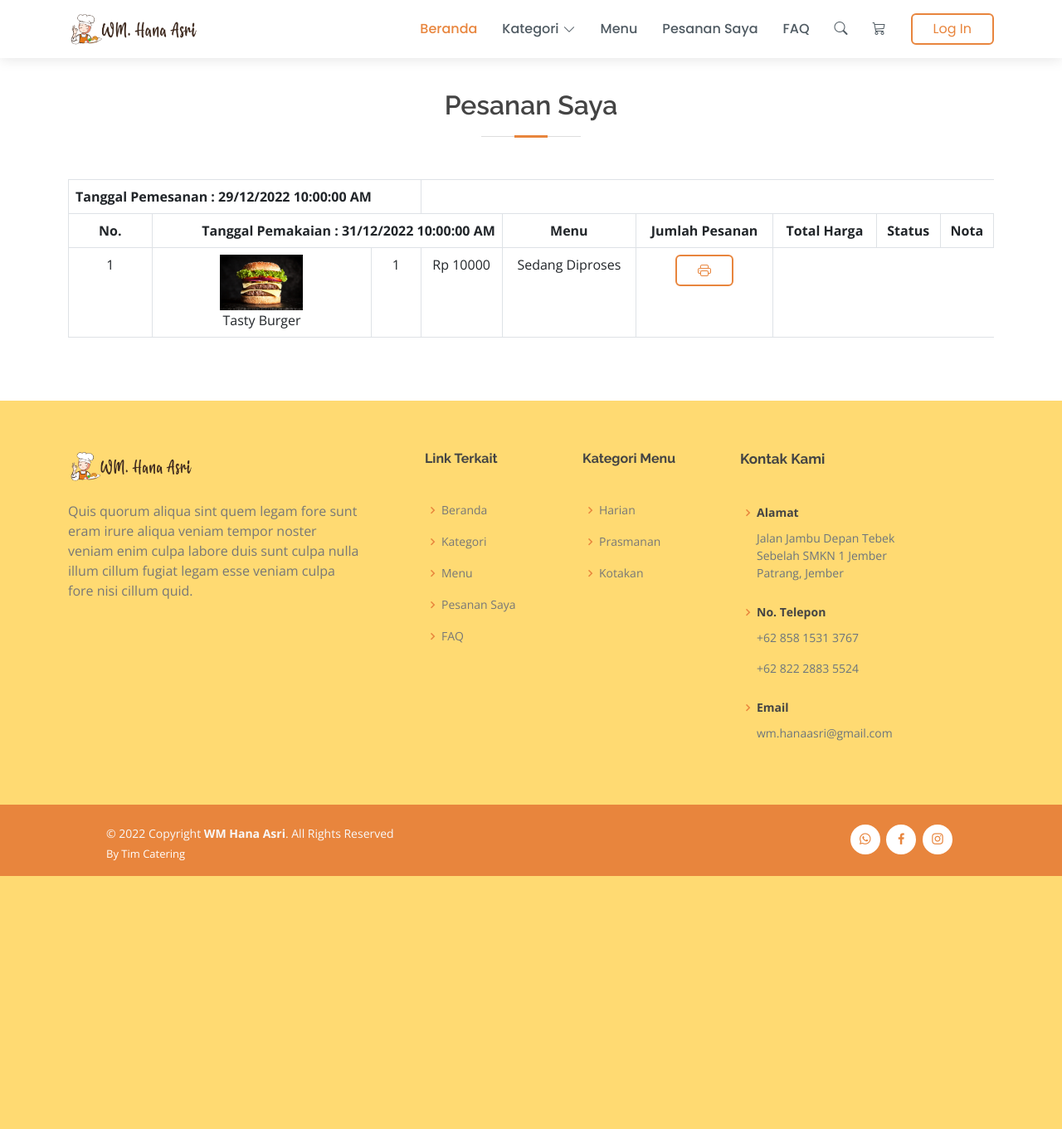
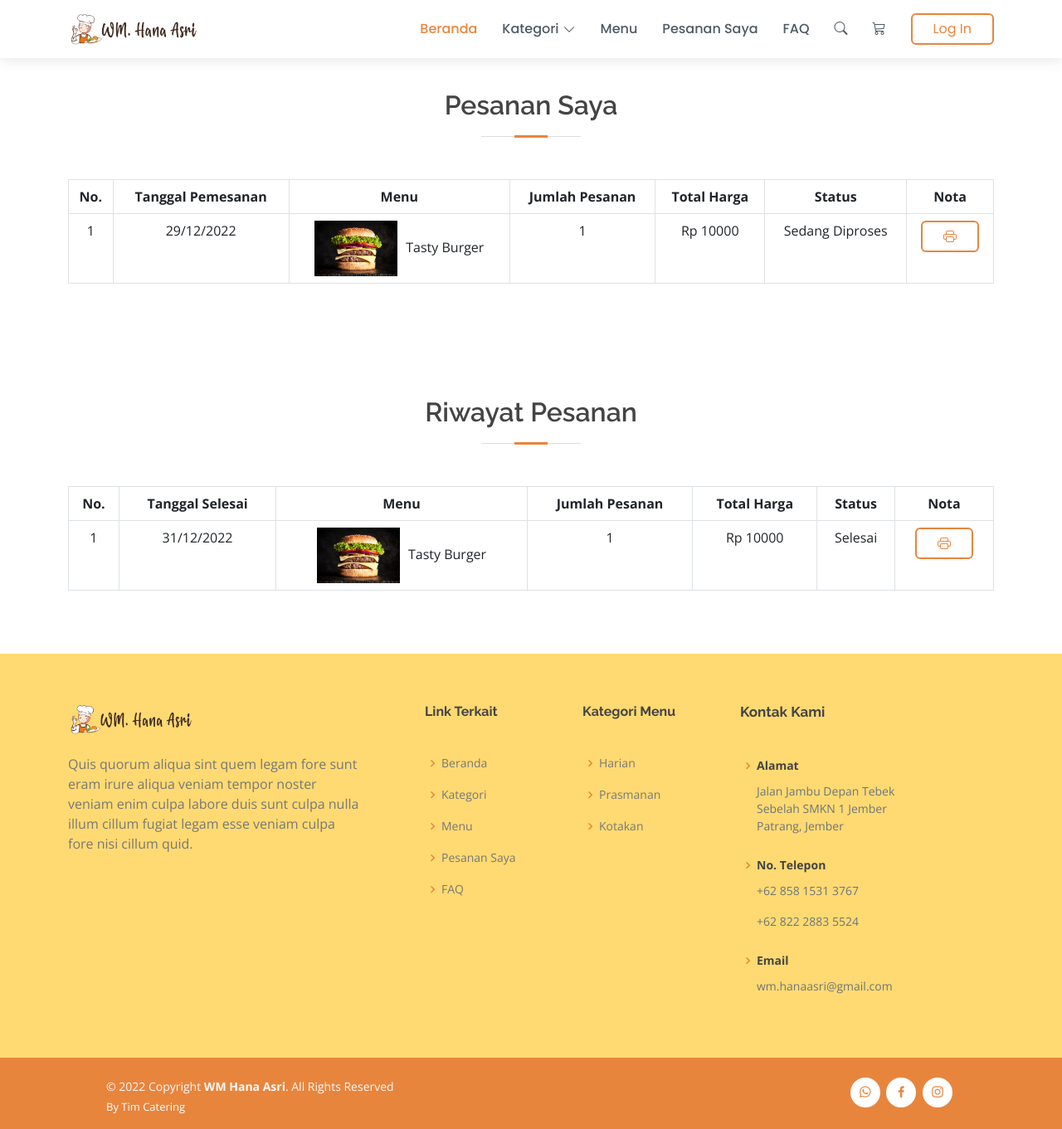
Before and after one commit to Shinfasa/Catering, a PHP site: page /order.php in a window 1280 px wide. Shown: the whole page at 83% size. Before the commit the page ends 1056 px from the top, so only its background shows below. Run offline with PHP 8.4, Linux system fonts and the light colour scheme.

Commit message:
Update order.php

```diff
--- a/order.php
+++ b/order.php
@@ -22,11 +22,8 @@
                 <table class="table table-bordered" id="dataTable" width="100%" cellspacing="0">
                     <thead>
                         <tr>
-                            <th colspan="3" style="text-align: left;">Tanggal Pemesanan : 29/12/2022 10:00:00 AM</th>
-                        </tr>
-                        <tr>
                             <th class="text-center">No.</th>
-                            <th colspan="3" style="text-align: right;">Tanggal Pemakaian : 31/12/2022 10:00:00 AM</th>
+                            <th class="text-center">Tanggal Pemesanan</th>
                             <th class="text-center">Menu</th>
                             <th class="text-center">Jumlah Pesanan</th>
                             <th class="text-center">Total Harga</th>
@@ -37,10 +34,55 @@
                     <tbody>
                         <tr>
                             <td class="text-center">1</td>
-                            <td class="text-center"><img src="assets/img/p-1.jpg" width="100px"><br>Tasty Burger</td>
+                            <td class="text-center">29/12/2022</td>
+                            <td class="text-center"><img src="assets/img/p-1.jpg" width="100px"><span style="margin-left: 10px;">Tasty Burger</span></td>
                             <td class="text-center">1</td>
                             <td class="text-center">Rp 10000</td>
                             <td class="text-center">Sedang Diproses</td>
+                            <td class="text-center">
+                                <a class="btn" href="nota.php"><i class="bi bi-printer" style="color: #E8853D;"></i></a>
+                            </td>
+                        </tr>
+                    </tbody>
+                </table>
+            </div>
+        </div>
+  </div>
+</section>
+<!-- End Section -->
+
+<!-- popular section starts  -->
+<section id="menu" class="what-we-do">
+  <div class="container">
+
+    <div class="section-title">
+      <h2>Riwayat Pesanan</h2>
+    </div>
+
+    <!-- DataTables -->
+    <div>
+        <div class="card-body">
+            <div class="table-responsive">
+                <table class="table table-bordered" id="dataTable" width="100%" cellspacing="0">
+                    <thead>
+                        <tr>
+                            <th class="text-center">No.</th>
+                            <th class="text-center">Tanggal Selesai</th>
+                            <th class="text-center">Menu</th>
+                            <th class="text-center">Jumlah Pesanan</th>
+                            <th class="text-center">Total Harga</th>
+                            <th class="text-center">Status</th>
+                            <th class="text-center">Nota</th>
+                        </tr>
+                    </thead>
+                    <tbody>
+                        <tr>
+                            <td class="text-center">1</td>
+                            <td class="text-center">31/12/2022</td>
+                            <td class="text-center"><img src="assets/img/p-1.jpg" width="100px"><span style="margin-left: 10px;">Tasty Burger</span></td>
+                            <td class="text-center">1</td>
+                            <td class="text-center">Rp 10000</td>
+                            <td class="text-center">Selesai</td>
                             <td class="text-center">
                                 <a class="btn" href="nota.php"><i class="bi bi-printer" style="color: #E8853D;"></i></a>
                             </td>
```
